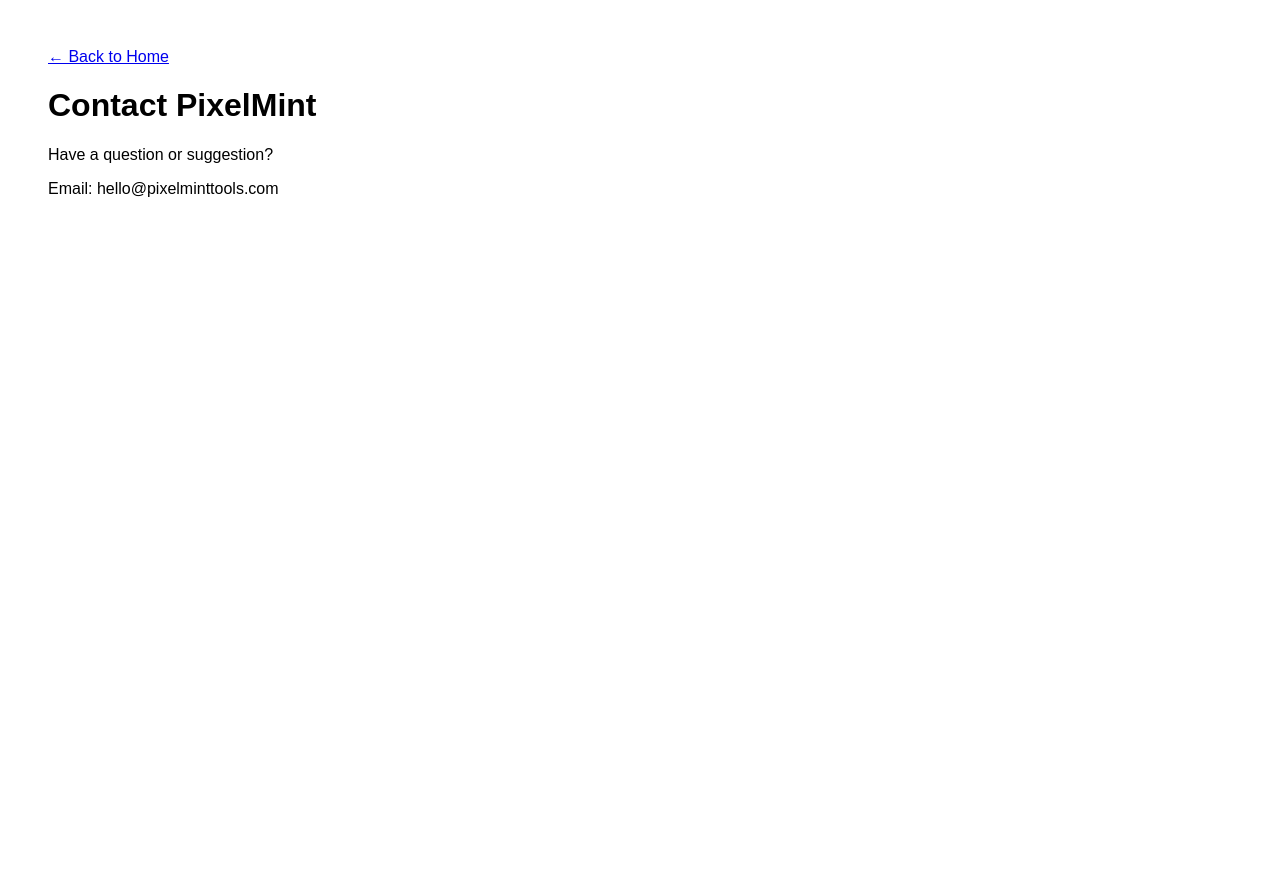
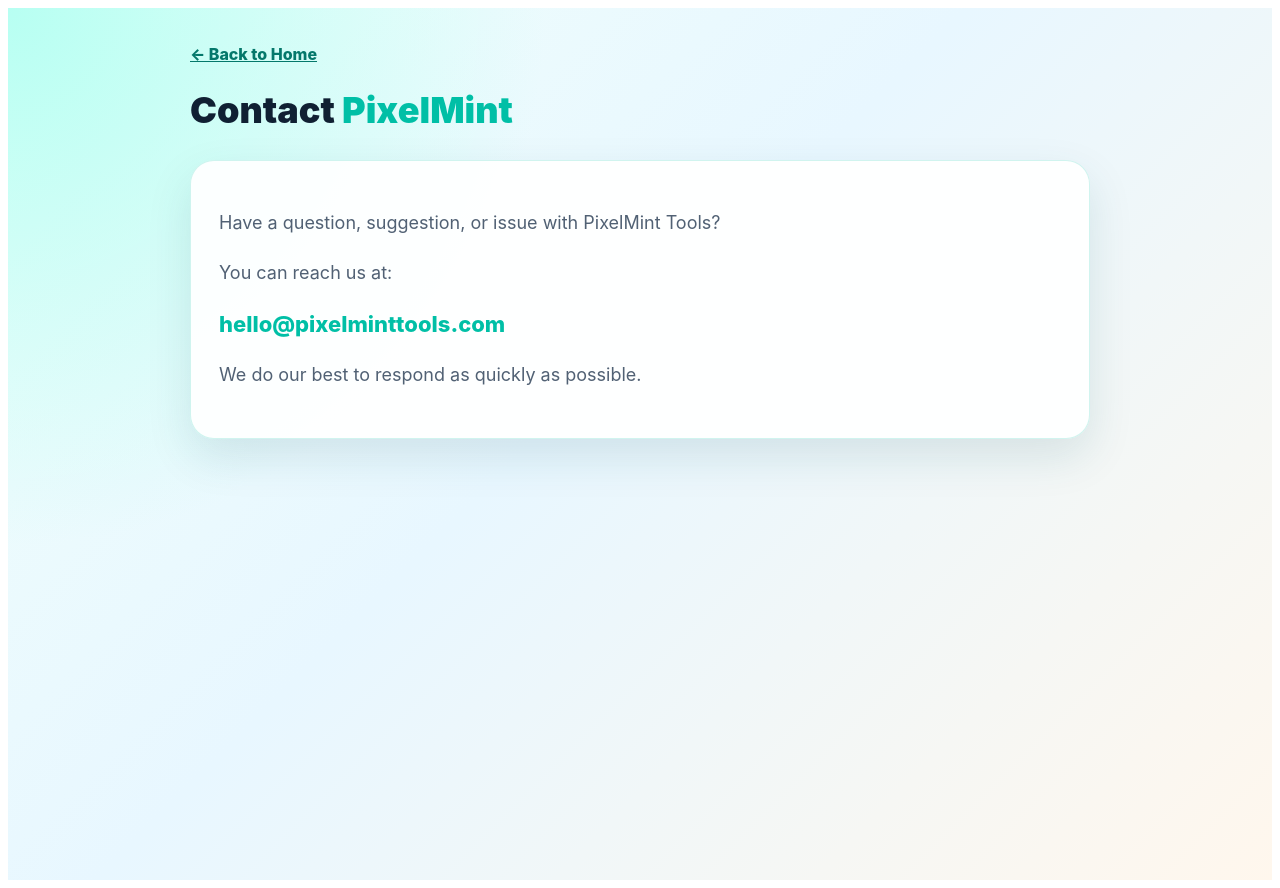
Before and after one commit to gramaziofamily/pixelminttools, a Next.js app: page /contact in a window 1280 px wide. Before the commit the page ends 800 px from the top, so only its background shows below. Built offline with nearby package versions, Linux system fonts and the light colour scheme.

Commit message:
Update page.js

```diff
--- a/app/contact/page.js
+++ b/app/contact/page.js
@@ -1,13 +1,66 @@
 export default function ContactPage() {
   return (
-    <main style={{ padding: "40px", fontFamily: "Arial, sans-serif" }}>
-      <a href="/">← Back to Home</a>
+    <main
+      style={{
+        minHeight: "100vh",
+        background:
+          "radial-gradient(circle at top left, #b7fff2 0%, transparent 35%), linear-gradient(135deg, #f0fffb 0%, #e8f7ff 45%, #fff7ed 100%)",
+        padding: "36px 20px",
+        fontFamily: "Avenir Next, Inter, ui-sans-serif, system-ui, sans-serif",
+        color: "#102033",
+      }}
+    >
+      <section style={{ maxWidth: "900px", margin: "0 auto" }}>
+        <a
+          href="/"
+          style={{ color: "#04786b", fontWeight: "800" }}
+        >
+          ← Back to Home
+        </a>
 
-      <h1>Contact PixelMint</h1>
+        <h1
+          style={{
+            fontSize: "36px",
+            fontWeight: "900",
+            marginTop: "28px",
+            lineHeight: "1.05",
+          }}
+        >
+          Contact <span style={{ color: "#00bfa6" }}>PixelMint</span>
+        </h1>
 
-      <p>Have a question or suggestion?</p>
+        <div
+          style={{
+            background: "rgba(255,255,255,0.92)",
+            borderRadius: "24px",
+            padding: "28px",
+            border: "1px solid rgba(0,191,166,0.18)",
+            boxShadow: "0 18px 45px rgba(15,79,88,0.12)",
+          }}
+        >
+          <p style={{ fontSize: "18px", lineHeight: "1.8", color: "#516174" }}>
+            Have a question, suggestion, or issue with PixelMint Tools?
+          </p>
 
-      <p>Email: hello@pixelminttools.com</p>
+          <p style={{ fontSize: "18px", lineHeight: "1.8", color: "#516174" }}>
+            You can reach us at:
+          </p>
+
+          <p
+            style={{
+              fontSize: "22px",
+              fontWeight: "800",
+              color: "#00bfa6",
+            }}
+          >
+            hello@pixelminttools.com
+          </p>
+
+          <p style={{ fontSize: "18px", lineHeight: "1.8", color: "#516174" }}>
+            We do our best to respond as quickly as possible.
+          </p>
+        </div>
+      </section>
     </main>
   );
 }
```
